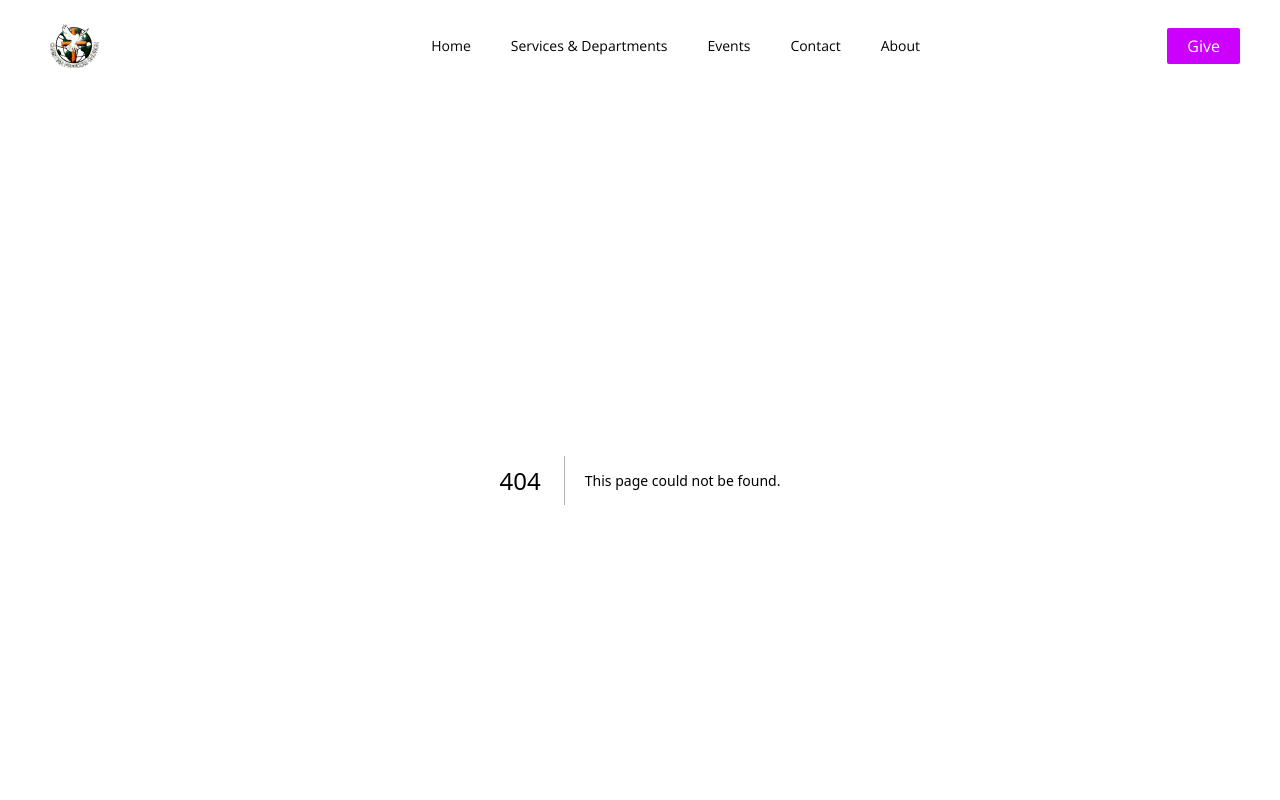
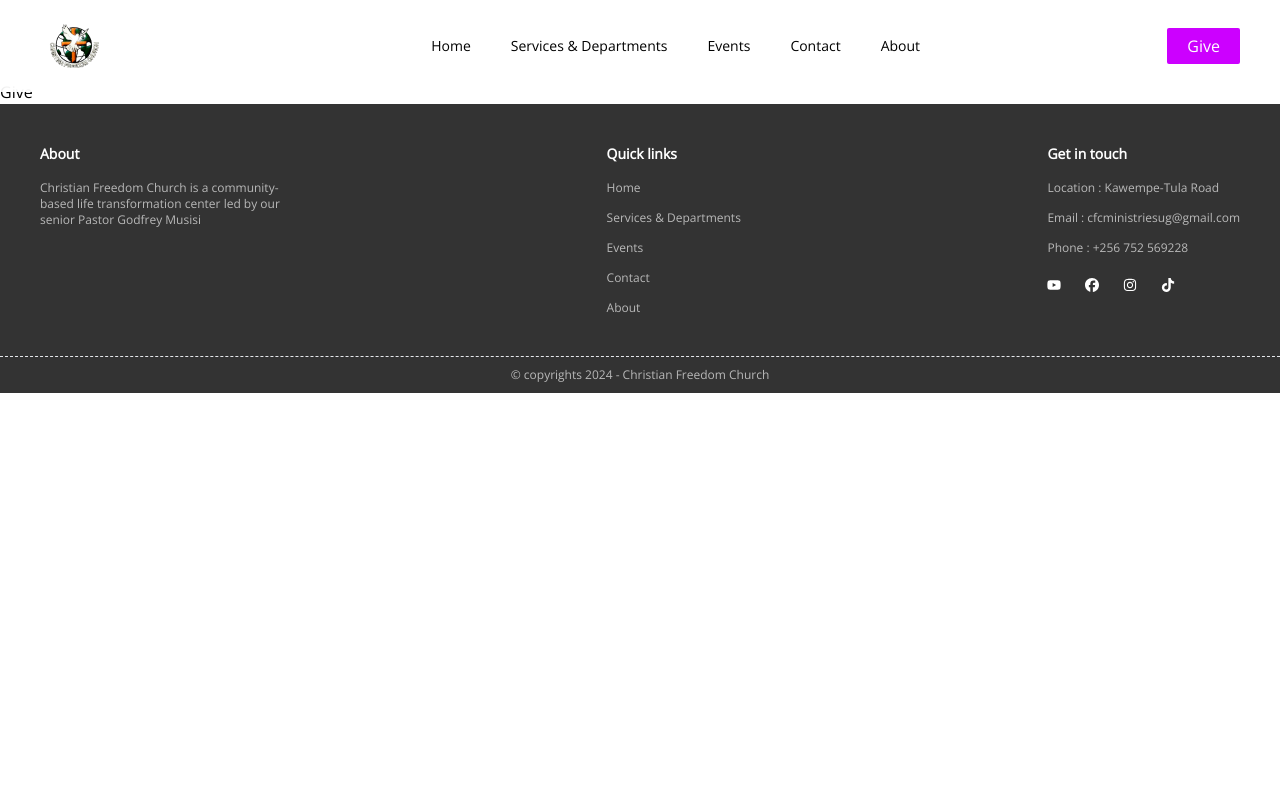
Before and after one commit to twesigetrejan/christian_freedom_church_website, a Next.js app: page /give in a window 1280 px wide. Before the commit this address had no page. Shown: the top 800 px of the page. Built offline with nearby package versions, Linux system fonts and the light colour scheme.

Commit message:
all formats done

```diff
--- /dev/null
+++ b/app/give/page.tsx
@@ -0,0 +1,5 @@
+export const Give = () => {
+  return <div className="">Give</div>;
+};
+
+export default Give;
--- a/components/navbar.tsx
+++ b/components/navbar.tsx
@@ -4,9 +4,15 @@
 import { navlinks } from "@/constants";
 import Link from "next/link";
 import { MobileNavigation } from "./mobile-nav";
+import { useRouter } from "next/navigation";
 
 const Navbar = () => {
+  const router = useRouter();
   const [isScrolled, setIsScrolled] = useState(false);
+
+  const GiveAction = () => {
+    router.push("/give");
+  };
 
   useEffect(() => {
     const handleScroll = () => {
@@ -70,7 +76,7 @@
                 : "bg-primary px-5 text-base ml-4"
             } text-white hover:scale-110`}
           >
-            <button>Give</button>
+            <button onClick={GiveAction}>Give</button>
           </div>
 
           <div className="lg:hidden mr-4">
```
